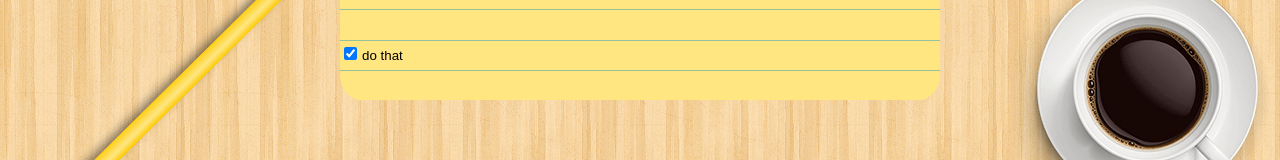
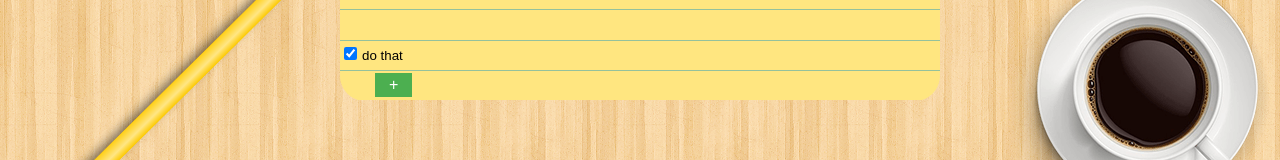
Before and after one commit to vetun/todolist, an Angular app: page / in a window 1280 px wide. Shown: the part 288-448 px from the top of the page. Built offline with nearby package versions, Linux system fonts and the light colour scheme; a web font is replaced by a local one.

Commit message:
new button add in front end

```diff
--- a/src/app/app.component.css
+++ b/src/app/app.component.css
@@ -17,3 +17,17 @@
 	height: 30px;
 	width: 600px;
 }
+
+#add_button {
+	background-color: #4CAF50;
+    border: none;
+    color: white;
+    padding: 3px 14px;
+    text-align: center;
+    text-decoration: none;
+    display: inline-block;
+    font-size: 16px;
+    position: relative;
+    left: 35px;
+    bottom: 0px;
+}
--- a/src/app/app.component.html
+++ b/src/app/app.component.html
@@ -7,4 +7,6 @@
 	<input type="text" value="{{task.description}}">
 </div>
 
-<div id="list_footer"></div>
+<div id="list_footer">
+	<button id="add_button">+</button>
+</div>
```
